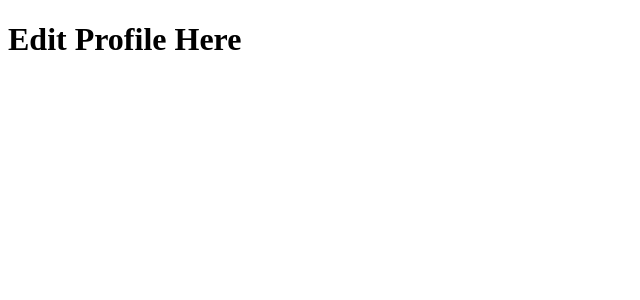
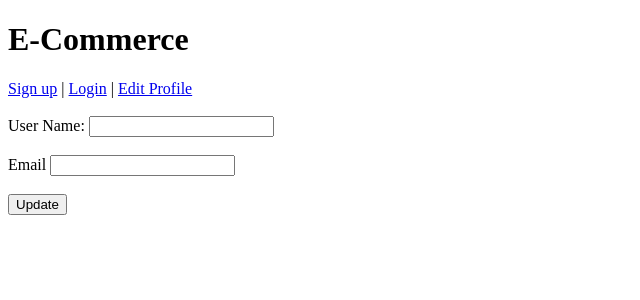
Before and after one commit to Binteimran853/Django-Task, a Django app: page /user/edit-profile/ in a window 1280 px wide. Shown: the top 300 px of the page, without its empty margins (0-640 px from the left). Run offline with Django 5.2, Linux system fonts and the light colour scheme.

Commit message:
implement modelForm and add some changes for dynamic templates

```diff
--- a/accounts/models.py
+++ b/accounts/models.py
@@ -5,3 +5,6 @@ class User(models.Model):
     user_name = models.CharField(max_length=50)
     email = models.CharField(max_length=50)
     password = models.CharField(max_length=50)
+
+    def __str__(self):
+        return f'{self.user_name} | {self.email}'
--- a/accounts/urls.py
+++ b/accounts/urls.py
@@ -2,6 +2,7 @@ from django.urls import path
 from . import views
 
 urlpatterns = [
+    path('', views.Home.as_view(), name='home'),
     path('sign-up/', views.SignUp.as_view(), name='sign-up'),
     path('login/', views.Login.as_view(), name='login'),
     path('logout/', views.LogOut.as_view(), name='logout'),
--- a/accounts/views.py
+++ b/accounts/views.py
@@ -1,15 +1,44 @@
 from django.views import View
 from django.shortcuts import render, redirect
+from .models import User
+
+
+class Home(View):
+    def get(selfself, request):
+        return render(request, 'base.html')
 
 
 class SignUp(View):
     def get(self, request):
         return render(request, 'signup.html')
 
+    def post(self, request):
+        username = request.POST.get('username')
+        password = request.POST.get('password')
+        email = request.POST.get('email')
+
+        user = User(
+            user_name=username,
+            email=email,
+            password=password
+        )
+        user.save()
+
+        return redirect('sign-up')
+
 
 class Login(View):
     def get(self, request):
         return render(request, 'login.html')
+
+    def post(self,request):
+        username = request.POST.get('username')
+        password = request.POST.get('password')
+        print(username, password)
+        user = User.objects.filter(user_name=username, password=password)
+        if user:
+            return redirect('edit-profile')
+        return redirect('login')
 
 
 class LogOut(View):
--- a/templates/base.html
+++ b/templates/base.html
@@ -2,9 +2,18 @@
 <html lang="en">
 <head>
     <meta charset="UTF-8">
-    <title>Title</title>
+    <title>{% block title%} E-Commerce {% endblock %}</title>
 </head>
 <body>
-<h1>Base </h1>
+<h1>E-Commerce</h1>
+<nav>
+    <a href="{% url 'sign-up' %}">Sign up</a> |
+    <a href="{% url 'login' %}">Login</a> |
+    <a href="{% url 'edit-profile' %}">Edit Profile</a>
+</nav>
+<br>
+{% block content %}
+
+{% endblock %}
 </body>
 </html>
--- a/templates/edit_profile.html
+++ b/templates/edit_profile.html
@@ -1,10 +1,22 @@
-<!DOCTYPE html>
-<html lang="en">
-<head>
-    <meta charset="UTF-8">
-    <title>Title</title>
-</head>
-<body>
-<h1>Edit Profile Here</h1>
-</body>
-</html>
+{% extends "base.html" %}
+
+{% block title %} Edit Profile {% endblock%}
+
+{% block content %}
+
+<form method="POST">
+    {% csrf_token %}
+
+    <label for="username">User Name:</label>
+    <input id="username" type="text" name="username" required>
+    <br><br>
+
+    <label for="email">Email</label>
+    <input id="email" type="email" name="email" required>
+    <br><br>
+
+    <button type="submit">Update</button>
+
+</form>
+
+{% endblock %}
```
Also changed, not shown: accounts/admin.py (+6 -1 lines), accounts/forms.py (added, +8 -0 lines), templates/login.html (+22 -10 lines), templates/signup.html (+26 -10 lines).
